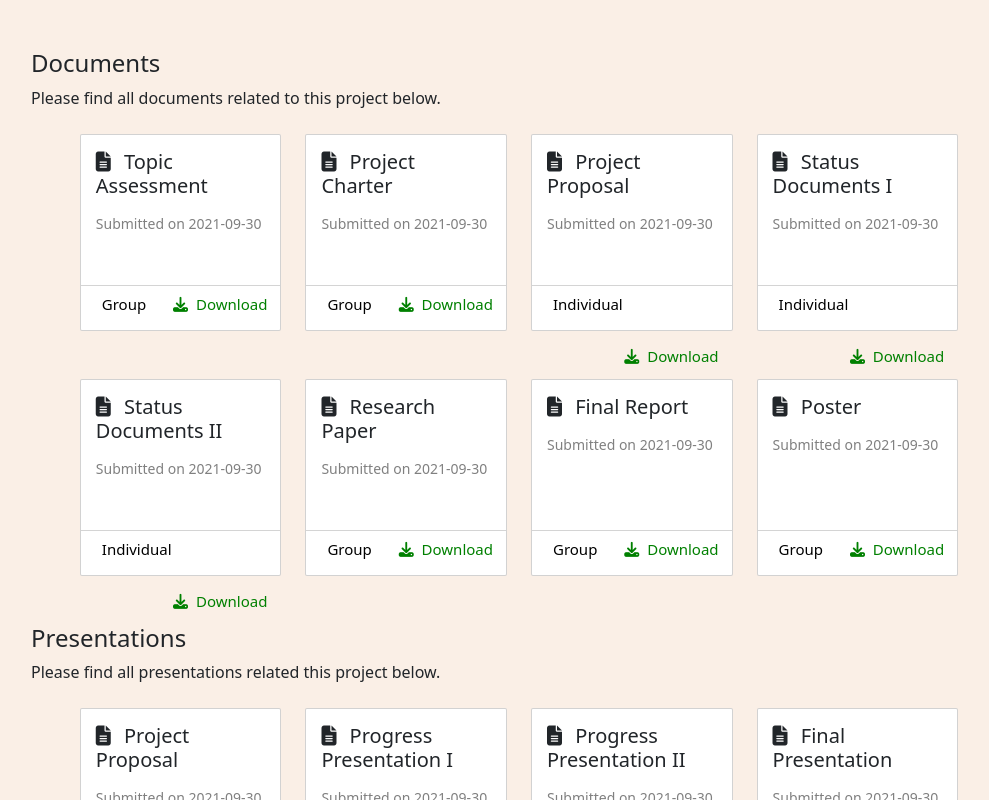
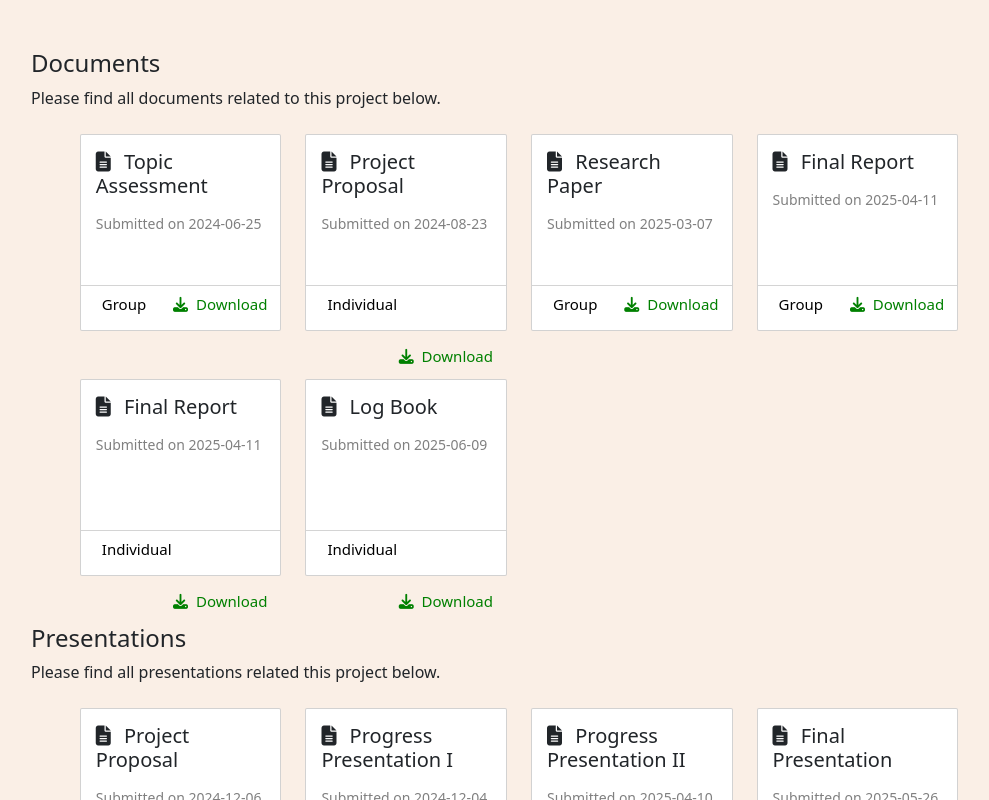
Before and after one commit to Arutha-Project/Arutha-Research_Website, a React (Create React App) app: page / in a window 1280 px wide. Shown: the part 7960-8760 px from the top of the page, without its empty margins (121-1110 px from the left). Built offline with nearby package versions, Linux system fonts and the light colour scheme; the HTML template or start-up script is replaced by a standard one.

Commit message:
Documents Download

```diff
--- a/src/Pages/Downloads.tsx
+++ b/src/Pages/Downloads.tsx
@@ -5,78 +5,66 @@ function Downloads() {
     const documents = [
         {
             name: 'Topic Assessment',
-            submittionDate: '2021-09-30',
+            submittionDate: '2024-06-25',
             grouporindi: 'Group',
-            link: 'https://drive.google.com/file/d/1urjWRzhgeuHtBZIB_aEfzLovPBlVe5wS/view?usp=drive_link'
-        },
-        {
-            name: 'Project Charter',
-            submittionDate: '2021-09-30',
-            grouporindi: 'Group',
-            link: 'https://drive.google.com/file/d/17geeJ2gEBcOrQ3Ezhc_vc7T_azsPNinR/view?usp=drive_link'
+            link: 'https://drive.google.com/file/d/1XTlRfVMir8hFUVxyKQHSStFBzWNeqeek/view?usp=drive_link'
         },
         {
             name: 'Project Proposal',
-            submittionDate: '2021-09-30',
+            submittionDate: '2024-08-23',
             grouporindi: 'Individual',
-            link: 'https://drive.google.com/drive/folders/1_oPvJ2WUqvv_16Pj2wbcHzF0FN601jI1?usp=sharing'
-        },
-        {
-            name: 'Status Documents I',
-            submittionDate: '2021-09-30',
-            grouporindi: 'Individual',
-            link: 'https://drive.google.com/drive/folders/1BGQMWaePsVMdKHuRqSjv2g31uz8HBGMl?usp=sharing'
-        },
-        {
-            name: 'Status Documents II',
-            submittionDate: '2021-09-30',
-            grouporindi: 'Individual',
-            link: 'https://drive.google.com/drive/folders/1VpHeAeAIIUBx9VwNoVgL9RYAPrVncnEW?usp=sharing'
+            link: 'https://drive.google.com/drive/folders/119AZ0hWPHZWaOmuJl_N6HjAh5BSCjAxc?usp=drive_link'
         },
         {
             name: 'Research Paper',
-            submittionDate: '2021-09-30',
+            submittionDate: '2025-03-07',
             grouporindi: 'Group',
-            link: 'https://docs.google.com/document/d/1tvHzw61JovSf5BPkoqQ7ppySU85rT8Ik/edit?usp=drive_link&ouid=114316881715491376437&rtpof=true&sd=true'
+            link: 'https://drive.google.com/file/d/1tcg86Kmjlj3PCw1iI77MAT99ElGHmjE4/view?usp=drive_link'
         },
         {
             name: 'Final Report',
-            submittionDate: '2021-09-30',
+            submittionDate: '2025-04-11',
             grouporindi: 'Group',
-            link: 'https://drive.google.com/drive/folders/1AI2k6TSvk35lO6Z4NonALyw_LmeYi6-F?usp=sharing'
+            link: 'https://drive.google.com/file/d/1Gqb-sh2ezmiYfsHVsvboeFd8OY9z-Gm0/view?usp=drive_link'
         },
         {
-            name: 'Poster',
-            submittionDate: '2021-09-30',
-            grouporindi: 'Group',
-            link: 'https://drive.google.com/file/d/1iFsrJJh56oRoUk_qRIUWXV9sKbmv62uL/view?usp=drive_link'
+            name: 'Final Report',
+            submittionDate: '2025-04-11',
+            grouporindi: 'Individual',
+            link: 'https://drive.google.com/drive/folders/1z9z6xNbFvLgBBu4VPQUwli186QZHCxVX?usp=drive_link'
+        },
+        {
+            name: 'Log Book',
+            submittionDate: '2025-06-09',
+            grouporindi: 'Individual',
+            link: ''
         }
     ]
 
     const presentations = [
         {
             name: 'Project Proposal',
-            submittionDate: '2021-09-30',
+            submittionDate: '2024-12-06',
             grouporindi: 'Group',
-            link: 'https://docs.google.com/presentation/d/122B_AIV5AiYKQcoMq2yPeBV899ng8yF5/edit?usp=drive_link&ouid=114316881715491376437&rtpof=true&sd=true'
+            link: 'https://drive.google.com/file/d/1hN9rvATAXcBYgz9OsYOQXRwQxspKW-OF/view?usp=drive_link'
         },
         {
             name: 'Progress Presentation I',
-            submittionDate: '2021-09-30',
+            submittionDate: '2024-12-04',
             grouporindi: 'Group',
-            link: 'https://docs.google.com/presentation/d/117b3MfKpnxGTz-zuqbp7JoXKEHSHG-xt/edit?usp=drive_link&ouid=114316881715491376437&rtpof=true&sd=true'
+            link: 'https://drive.google.com/file/d/1nBswXvOdpYJYjd-sGC8S_pLzvjteLbxA/view?usp=drive_link'
         },
         {
             name: 'Progress Presentation II',
-            submittionDate: '2021-09-30',
+            submittionDate: '2025-04-10',
             grouporindi: 'Group',
-            link: 'https://docs.google.com/presentation/d/19blZT76onzYAjEQHTKaGIK0UQKuVLjSb/edit?usp=drive_link&ouid=114316881715491376437&rtpof=true&sd=true'
+            link: 'https://drive.google.com/file/d/1Cy2rioQzN9IdY49rtDXbY9dQEaXJHt0U/view?usp=drive_link'
         },
         {
             name: 'Final Presentation',
-            submittionDate: '2021-09-30',
+            submittionDate: '2025-05-26',
             grouporindi: 'Group',
-            link: 'https://docs.google.com/presentation/d/12DrdT8513ul47QKItD7Pj7Vg3UuXE3JQ/edit?usp=drive_link&ouid=114316881715491376437&rtpof=true&sd=true'
+            link: ''
         }
     ]
 
```
